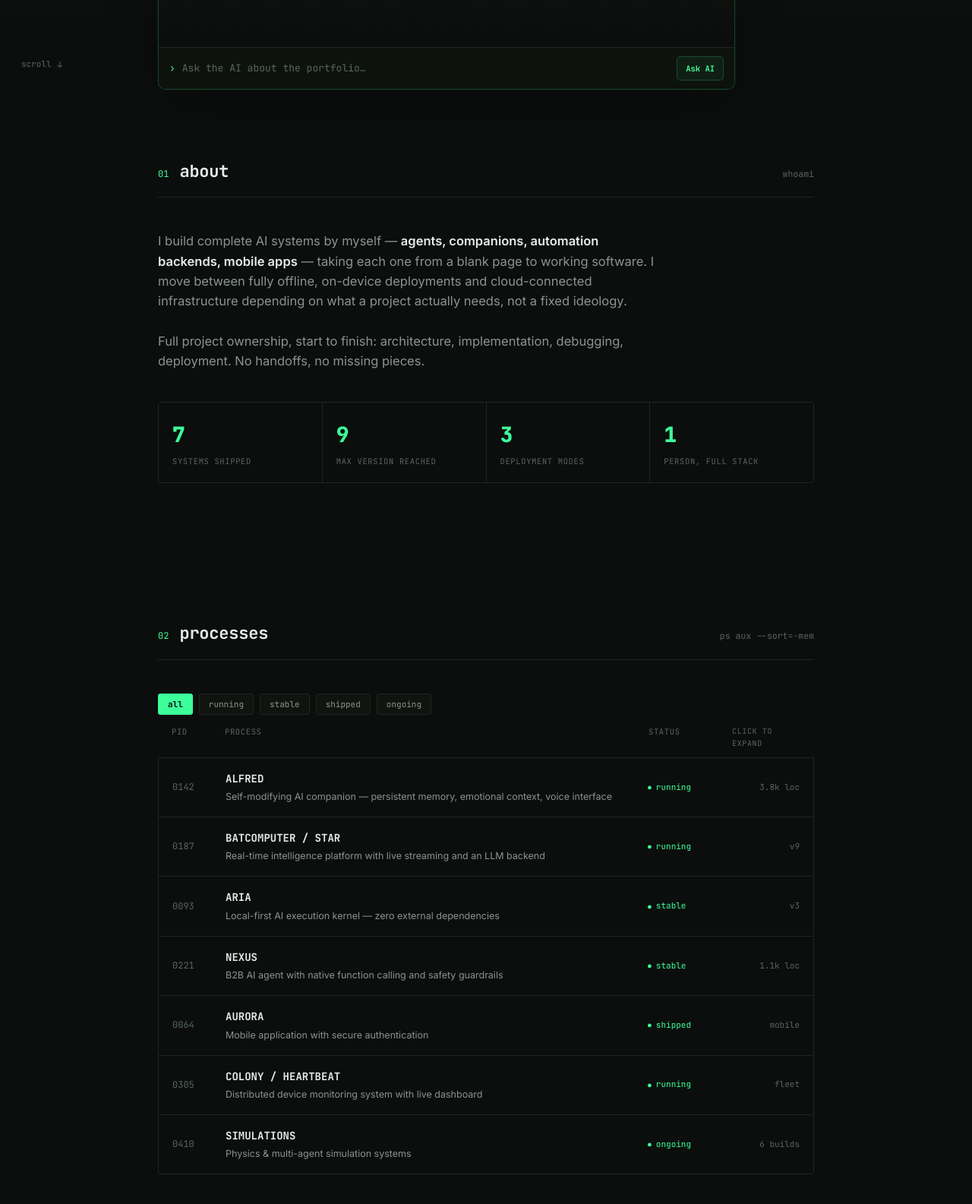
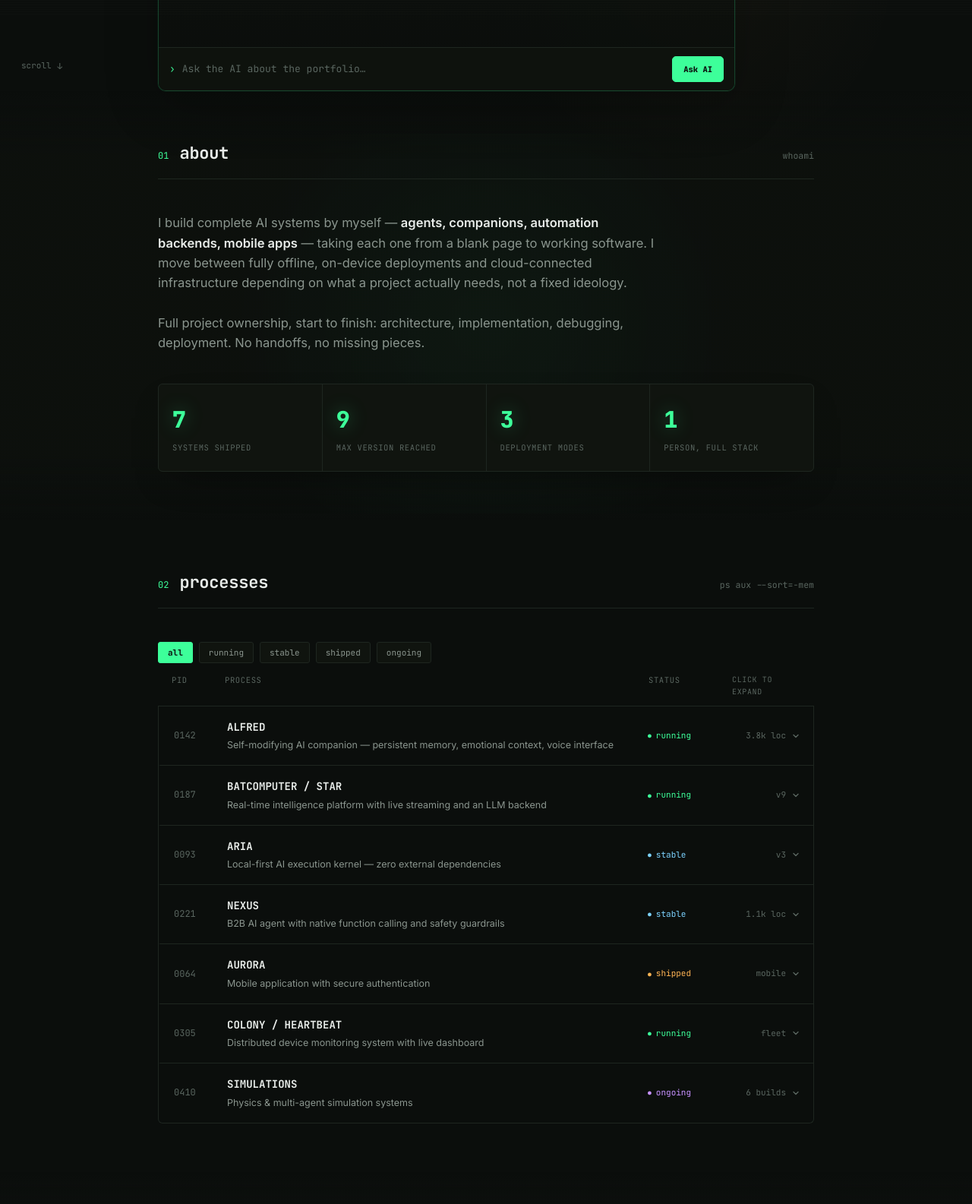
Before and after one commit to SWeVLL/portfolio, a website: page index.html in a window 1280 px wide. Shown: the part 780-2365 px from the top of the page at 76% size. Drawn offline with Linux system fonts and the light colour scheme.

Commit message:
UI polish: section depth/glow, elevated stat cards, per-status process colors, chevron affordance on rows, stronger primary CTA styling

```diff
--- a/index.html
+++ b/index.html
@@ -129,6 +129,16 @@
     padding-top:56px;
     position:relative;
   }
+  header.hero::before{
+    content:""; position:absolute; top:-10%; left:8%; width:700px; height:700px;
+    background:radial-gradient(circle, rgba(61,255,154,0.055), transparent 60%);
+    pointer-events:none; z-index:-1;
+  }
+  header.hero::after{
+    content:""; position:absolute; bottom:-15%; right:5%; width:600px; height:600px;
+    background:radial-gradient(circle, rgba(255,180,84,0.03), transparent 65%);
+    pointer-events:none; z-index:-1;
+  }
   .hero-name{
     font-family:var(--mono);
     font-weight:800;
@@ -205,8 +215,8 @@
   .agent-input-row .p{color:var(--green);font-family:var(--mono);font-size:13px;}
   .agent-input{flex:1;min-width:0;background:transparent;border:none;outline:none;font-family:var(--mono);font-size:13px;color:var(--text);caret-color:var(--green);}
   .agent-input::placeholder{color:var(--text-mute);}
-  .agent-send{border:1px solid rgba(61,255,154,.2);background:rgba(61,255,154,.06);color:var(--green);font:700 10.5px var(--mono);padding:8px 11px;border-radius:5px;cursor:pointer;transition:background .15s,border-color .15s,transform .15s;}
-  .agent-send:hover{border-color:var(--green-dim);background:rgba(61,255,154,.1);transform:translateY(-1px);}
+  .agent-send{border:1px solid var(--green);background:var(--green);color:var(--bg);font:800 10.5px var(--mono);padding:9px 14px;border-radius:5px;cursor:pointer;transition:box-shadow .15s,transform .15s;box-shadow:0 0 0 rgba(61,255,154,0);}
+  .agent-send:hover{transform:translateY(-1px);box-shadow:0 6px 20px -4px rgba(61,255,154,.45);}
   .agent-send:disabled{opacity:.45;cursor:wait;transform:none;}
   .agent-hint{font-family:var(--mono);font-size:10.5px;color:var(--text-mute);margin-top:10px;opacity:0;}
   @media (max-width:620px){.agent{max-width:none;margin-top:28px}.agent-intro{padding:14px 12px 9px}.agent-body{height:190px;padding:12px}.agent-input-row{padding:10px 12px}.agent-send{padding:8px 9px}.agent-prompt{font-size:10px}.agent-status{display:none}}
@@ -221,7 +231,14 @@
   @keyframes bob{0%,100%{transform:translateY(0);}50%{transform:translateY(4px);}}
 
   /* SECTION shared + scroll reveal */
-  section{padding:90px 0;}
+  section{padding:64px 0; position:relative;}
+  section#about, section#approach{background:linear-gradient(180deg, transparent, rgba(16,20,15,0.35) 15%, rgba(16,20,15,0.35) 85%, transparent);}
+  section#about::before{
+    content:""; position:absolute; top:10%; left:50%; width:900px; height:500px;
+    transform:translateX(-50%);
+    background:radial-gradient(circle, rgba(61,255,154,0.05), transparent 65%);
+    pointer-events:none; z-index:-1;
+  }
   .reveal{opacity:0; transform:translateY(24px); transition:opacity .6s ease, transform .6s ease;}
   .reveal.in{opacity:1; transform:translateY(0);}
 
@@ -242,11 +259,16 @@
   .stat-row{
     display:grid; grid-template-columns:repeat(4,1fr); gap:1px;
     margin-top:40px;
-    background:var(--line); border:1px solid var(--line); border-radius:4px; overflow:hidden;
+    background:var(--line); border:1px solid var(--line); border-radius:6px; overflow:hidden;
+    box-shadow:0 20px 50px -25px rgba(0,0,0,0.6);
   }
-  .stat-cell{background:var(--bg); padding:20px 18px; text-align:left;}
-  .stat-num{font-family:var(--mono); font-weight:800; font-size:28px; color:var(--green);}
-  .stat-label{font-family:var(--mono); font-size:10.5px; color:var(--text-mute); text-transform:uppercase; letter-spacing:.06em; margin-top:4px;}
+  .stat-cell{
+    background:var(--bg-raised); padding:22px 18px; text-align:left;
+    transition:background .2s;
+  }
+  .stat-cell:hover{background:rgba(61,255,154,0.035);}
+  .stat-num{font-family:var(--mono); font-weight:800; font-size:30px; color:var(--green); text-shadow:0 0 24px rgba(61,255,154,0.35);}
+  .stat-label{font-family:var(--mono); font-size:10.5px; color:var(--text-mute); text-transform:uppercase; letter-spacing:.06em; margin-top:5px;}
 
   /* PROCESS LIST */
   .proc-controls{
@@ -270,21 +292,30 @@
   }
   .proc-header span{cursor:pointer; user-select:none; transition:color .15s;}
   .proc-header span:hover{color:var(--green);}
-  .proc{border:1px solid var(--line); border-top:none; border-radius:0 0 4px 4px; overflow:hidden;}
+  .proc{border:1px solid var(--line); border-top:none; border-radius:0 0 6px 6px; overflow:hidden;}
   .proc-row{
     display:grid; grid-template-columns: 70px 1fr 110px 90px;
     align-items:center; padding:16px 18px;
     border-bottom:1px solid var(--line);
-    cursor:pointer; transition:background .15s;
+    border-left:2px solid transparent;
+    cursor:pointer; transition:background .15s, border-left-color .15s, padding-left .15s;
+    position:relative;
   }
   .proc-row-wrap:last-child .proc-row{border-bottom:none;}
-  .proc-row:hover{background:var(--bg-raised);}
+  .proc-row:hover{background:var(--bg-raised); border-left-color:var(--green-dim); padding-left:22px;}
+  .proc-row-wrap.open .proc-row{background:rgba(61,255,154,0.03); border-left-color:var(--green);}
   .pid{font-family:var(--mono); font-size:12px; color:var(--text-mute);}
   .pname{font-family:var(--mono); font-weight:600; font-size:14px; color:var(--text); display:block;}
   .pdesc{font-family:var(--sans); font-size:12.5px; color:var(--text-dim); margin-top:3px; display:block;}
   .pstat{font-family:var(--mono); font-size:11px; color:var(--green); display:flex; align-items:center; gap:6px;}
   .pstat::before{content:"●"; font-size:8px;}
-  .pcpu{font-family:var(--mono); font-size:11px; color:var(--text-mute); text-align:right;}
+  .proc-row-wrap[data-status="stable"] .pstat{color:#7DD3FF;}
+  .proc-row-wrap[data-status="shipped"] .pstat{color:var(--amber);}
+  .proc-row-wrap[data-status="ongoing"] .pstat{color:#C792FF;}
+  .pcpu{font-family:var(--mono); font-size:11px; color:var(--text-mute); text-align:right; display:flex; align-items:center; justify-content:flex-end; gap:8px;}
+  .pchev{color:var(--text-mute); transition:transform .25s, color .15s; flex-shrink:0;}
+  .proc-row:hover .pchev{color:var(--green);}
+  .proc-row-wrap.open .pchev{transform:rotate(180deg); color:var(--green);}
   .proc-row-wrap{transition:opacity .25s, max-height .25s; overflow:hidden;}
   .proc-row-wrap.hidden{max-height:0 !important; opacity:0;}
 
@@ -364,7 +395,7 @@
     .agent-body{height:170px; padding:12px;}
     .agent-input{min-width:0;}
     .scroll-hint{left:16px; bottom:18px;}
-    section{padding:68px 0;}
+    section{padding:52px 0;}
     .section-head{
       align-items:flex-start;
       gap:10px;
@@ -829,7 +860,7 @@
           <span class="pid">${p.pid}</span>
           <span><span class="pname">${p.name}</span><span class="pdesc">${p.desc}</span></span>
           <span class="pstat">${p.status}</span>
-          <span class="pcpu">${p.scale}</span>
+          <span class="pcpu">${p.scale}<svg class="pchev" width="10" height="10" viewBox="0 0 10 10" fill="none"><path d="M2 3.5L5 6.5L8 3.5" stroke="currentColor" stroke-width="1.4" stroke-linecap="round" stroke-linejoin="round"/></svg></span>
         </div>
         <div class="proc-detail"><div class="proc-detail-inner">${detailHtml}</div></div>
       `;
```
